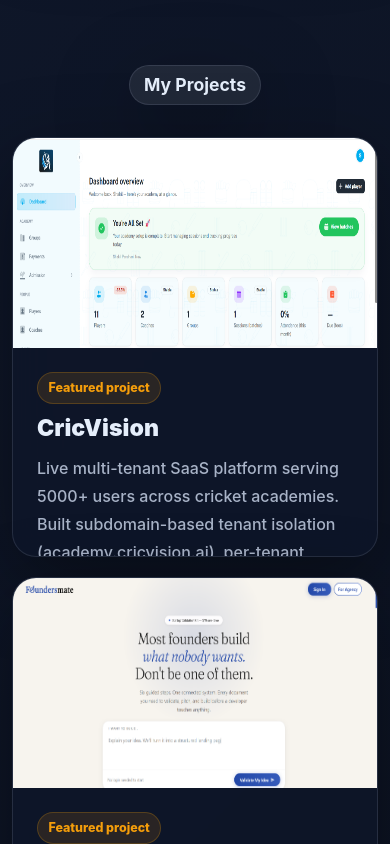
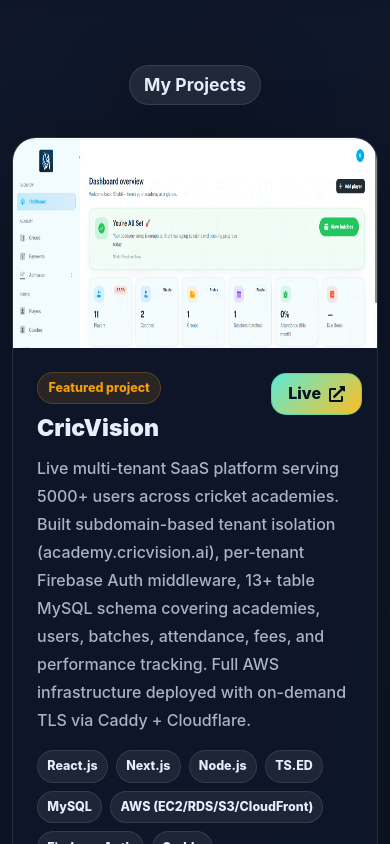
Before and after one commit to ShakilPendhari/ShakilPendhari.github.io, a React (Create React App) app: page / in a window 390 px wide. Shown: the part 6120-6964 px from the top of the page. Built offline with nearby package versions, Linux system fonts and the light colour scheme.

Commit message:
fix: Comment out unused imports and components in App.js; adjust CSS properties for better layout

```diff
--- a/src/App.js
+++ b/src/App.js
@@ -6,8 +6,8 @@
 import Contact from "./Pages/Contact/Contact";
 import { Box } from "@chakra-ui/react";
 import About from "./Pages/About/About";
-import Calender from "./Pages/Calender/Calender";
-import Stats from "./Pages/Stats/Stats";
+// import Calender from "./Pages/Calender/Calender";
+// import Stats from "./Pages/Stats/Stats";
 import { useEffect, useState } from "react";
 import navbarStyle from "./Componets/Navbar.module.css";
 
@@ -75,8 +75,8 @@
           obj={obj}
           isIntersection={isIntersection}
         />
-        <Calender theme={theme} />
-        <Stats theme={theme} />
+        {/* <Calender theme={theme} />
+        <Stats theme={theme} /> */}
         <Contact
           theme={theme}
           setIsIntersection={setIsIntersection}
--- a/src/Pages/Project/Project.module.css
+++ b/src/Pages/Project/Project.module.css
@@ -8,7 +8,7 @@
   grid-template-columns: 50% 50%;
   gap: 0;
   width: 100%;
-  height: 420px;
+  min-height: 420px;
   padding: 0;
   border-radius: 24px;
   text-align: left;
@@ -38,8 +38,9 @@
 .cardBody {
   flex-direction: column;
   justify-content: center;
-  gap: 1.2rem;
+  gap: 1rem;
   padding: clamp(1.5rem, 5vw, 2.5rem);
+  position: relative
 }
 
 .cardEyebrow {
@@ -94,12 +95,15 @@
 .cardActions {
   gap: 0.65rem;
   align-items: center;
+  position: absolute;
+  right: 10px;
+  top: 10px;
 }
 
 .liveButton,
 .iconButton {
   min-height: 42px;
-  border-radius: 999px !important;
+  border-radius: 15px !important;
   border: 1px solid rgba(20, 184, 166, 0.35) !important;
   color: #06111f !important;
   background: linear-gradient(135deg, #5eead4, #fbbf24) !important;
@@ -126,4 +130,9 @@
   .media img {
     min-height: 210px;
   }
+
+  .cardActions {
+    right: 15px;
+    top: 25px;
+  }
 }
```
